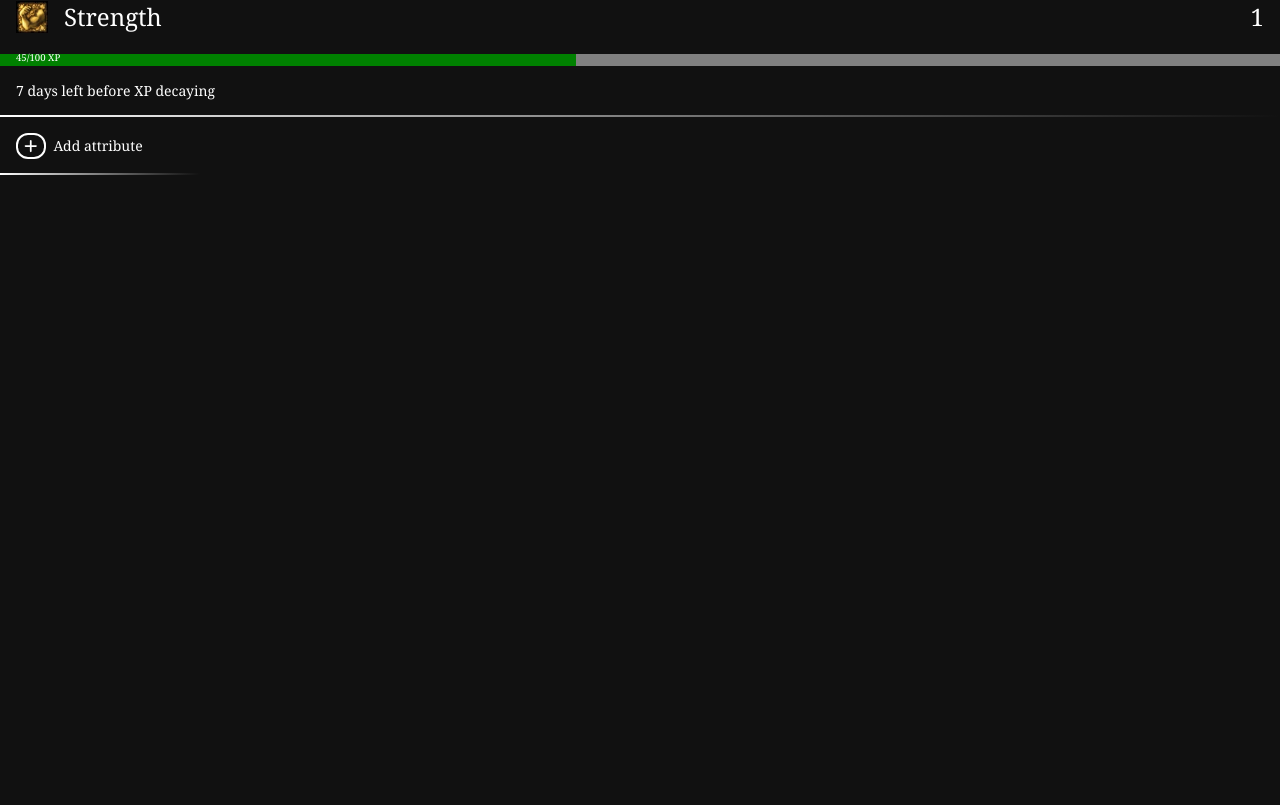
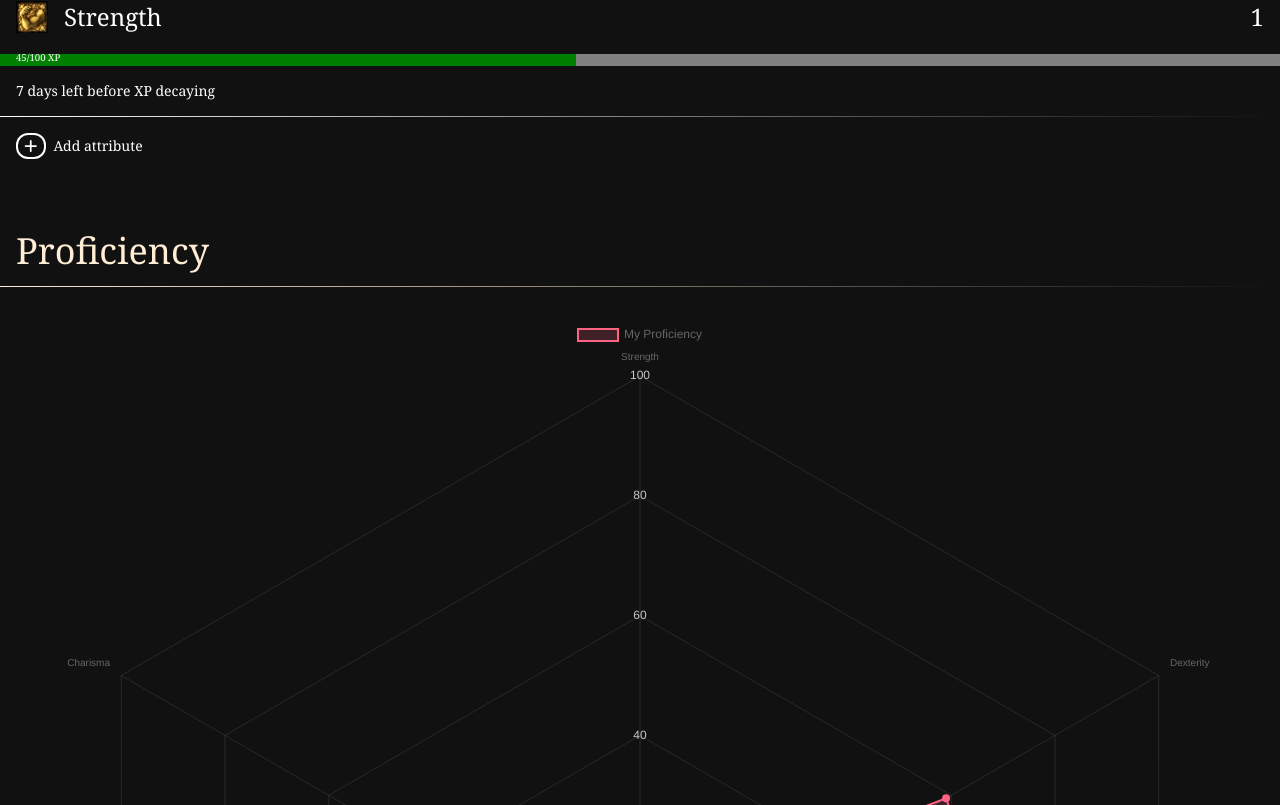
Before and after one commit to Davide-Ficocelli/grindborne, a React (Vite) app: page / in a window 1280 px wide. Shown: the part 615-1420 px from the top of the page. Before the commit the page ends 800 px from the top, so only its background shows below. Built offline with nearby package versions, Linux system fonts and the light colour scheme.

Commit message:
Added radar chart for attributes

```diff
--- a/package.json
+++ b/package.json
@@ -16,6 +16,7 @@
     "@fortawesome/free-solid-svg-icons": "^7.1.0",
     "@fortawesome/react-fontawesome": "^3.1.0",
     "@tailwindcss/vite": "^4.1.13",
+    "chart.js": "^4.5.0",
     "react": "^19.1.1",
     "react-dom": "^19.1.1",
     "tailwindcss": "^4.1.13"
--- /dev/null
+++ b/src/components/AttributesChart.tsx
@@ -0,0 +1,62 @@
+import { Chart } from 'chart.js/auto';
+import { useRef, useEffect } from 'react';
+
+export default function AttributesChart() {
+     // This is a reference to the canvas element
+  const chartRef = useRef(null);
+
+  useEffect(() => {
+    // Hard-coded data for the chart
+    const data = {
+      // The names of your attributes (the "stats")
+      labels: ['Strength', 'Dexterity', 'Constitution', 'Intelligence', 'Wisdom', 'Charisma'],
+      datasets: [
+        {
+          label: 'My Proficiency',
+          // The proficiency values for each attribute
+          data: [10, 59, 90, 81, 56, 55],
+          backgroundColor: 'rgba(255, 99, 132, 0.2)', // Fill color
+          borderColor: 'rgba(255, 99, 132, 1)',       // Line color
+          pointBackgroundColor: 'rgba(255, 99, 132, 1)', // Points color
+          borderWidth: 2,
+        }
+      ]
+    };
+
+    const config = {
+      type: 'radar',
+      data: data,
+      options: {
+        scales: {
+          r: {
+            angleLines: {
+                display: true,
+                color: 'rgba(255, 255, 255, 0.1)'
+            },
+            grid: {
+            color: 'rgba(255, 255, 255, 0.1)' // Very faint white grid
+            },
+            ticks: {
+              // Only show whole numbers on the scale
+              stepSize: 20,
+              color: 'rgba(200, 200, 200, 1)', // A light grey color
+              backdropColor: 'transparent' // Optional: makes the background behind numbers transparent
+            },
+            min: 0,
+            max: 100,
+          }
+        }
+      }
+    };
+
+    // Create the chart on the canvas element
+    const myRadarChart = new Chart(chartRef.current, config);
+
+    // Cleanup function to destroy chart when component unmounts
+    return () => {
+      myRadarChart.destroy();
+    };
+  }, []);
+
+  return <canvas id="attributesChart" ref={chartRef}></canvas>;
+}
--- a/src/index.css
+++ b/src/index.css
@@ -39,6 +39,6 @@
   }
 
   .bottom-gradient-border {
-    @apply relative after:absolute after:content-[''] after:w-full after:h-0.5 after:left-0 after:bottom-0 after:bg-linear-to-r after:from-[#ffffff] after:to-[#111];
+    @apply relative after:absolute after:content-[''] after:w-full after:h-[1px] after:left-0 after:bottom-0 after:bg-linear-to-r after:from-[#ffffff] after:to-[#111];
   }
 }
--- a/src/pages/PlayerStatusPage.tsx
+++ b/src/pages/PlayerStatusPage.tsx
@@ -1,5 +1,6 @@
 import { FontAwesomeIcon } from '@fortawesome/react-fontawesome'
 import { faPlus } from '@fortawesome/free-solid-svg-icons'
+import AttributesChart from '../components/AttributesChart'
 import strengthIcon from "../assets/icons/attribute-placeholder-icon.webp"
 
 export default function PlayerStatusPage() {
@@ -17,8 +18,8 @@
 
             <main>
                 <section className="flex flex-col gap-y-18">
-                    <h1 className="h1-font-size text-center">Status</h1>
-                    <section aria-labelledby="main-info-heading" className="flex flex-col gap-y-4">
+                    <h1 aria-labelledby='status-heading' className="h1-font-size text-center">Status</h1>
+                    <section className="flex flex-col gap-y-4">
                         <h2 id="main-info-heading" className="h2-font-size info-text-spacing text-orange-100 pb-4 bottom-gradient-border after:from-orange-100">Main Info</h2>
                         <dl className="flex flex-col gap-y-4">
                             <dt className="standard-font-size flex justify-between pb-4 bottom-gradient-border">
@@ -37,8 +38,7 @@
                         </dl>
                     </section>
 
-
-                    <section aria-labelledby="attributes-heading" className="flex flex-col gap-y-4">
+                    <section className="flex flex-col gap-y-4">
                         <h2 id="attributes-heading" className="h2-font-size info-text-spacing text-orange-100 pb-4 bottom-gradient-border after:from-orange-100">Attributes</h2>
                         <dl className="flex flex-col gap-y-4">
                             <dt className="standard-font-size grid grid-cols-[4rem_1fr_1fr] gap-y-2 bottom-gradient-border">
@@ -54,10 +54,18 @@
                                 <span className="col-span-full small-font-size info-text-spacing mb-4">7 days left before XP decaying</span>
                             </dt>
                         </dl>
-                        <div className="bottom-gradient-border small-font-size w-50 self-start flex items-center gap-x-2 pb-4 info-text-spacing">
+                        <div className="small-font-size w-50 self-start flex items-center gap-x-2 info-text-spacing">
                             <FontAwesomeIcon icon={faPlus} className="border-2 rounded-xl p-1" />
                             <p>Add attribute</p>
                         </div>
+                    </section>
+
+                    <section className="w-screen flex flex-col justify-center items-center gap-y-8 pb-4">
+                        <h2 aria-labelledby="attributes-chart-heading"
+                        className=
+                        "h2-font-size text-orange-100 bottom-gradient-border after:from-orange-100 pb-4 w-full self-start info-text-spacing"
+                        >Proficiency</h2>
+                        <AttributesChart />
                     </section>
                 </section>
             </main>
```
Also changed, not shown: 1 other file (tests, documents, lock files or other folders).
